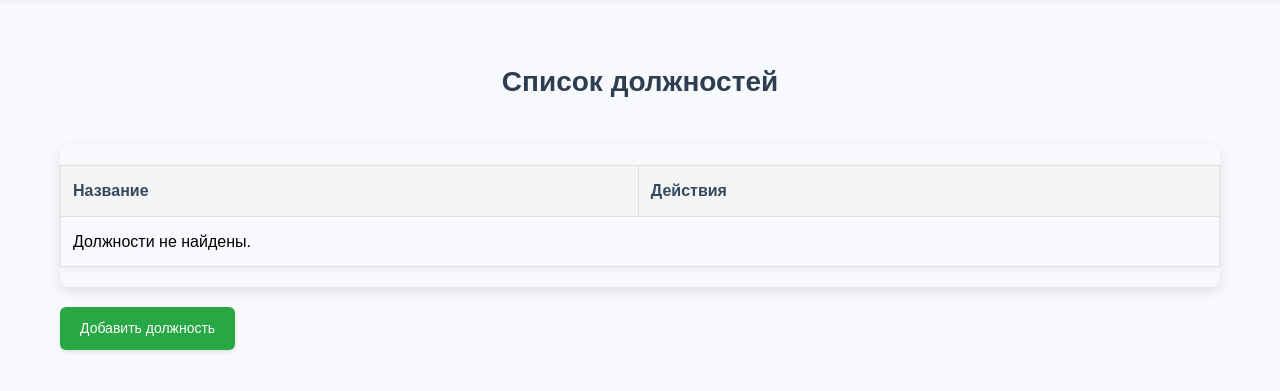
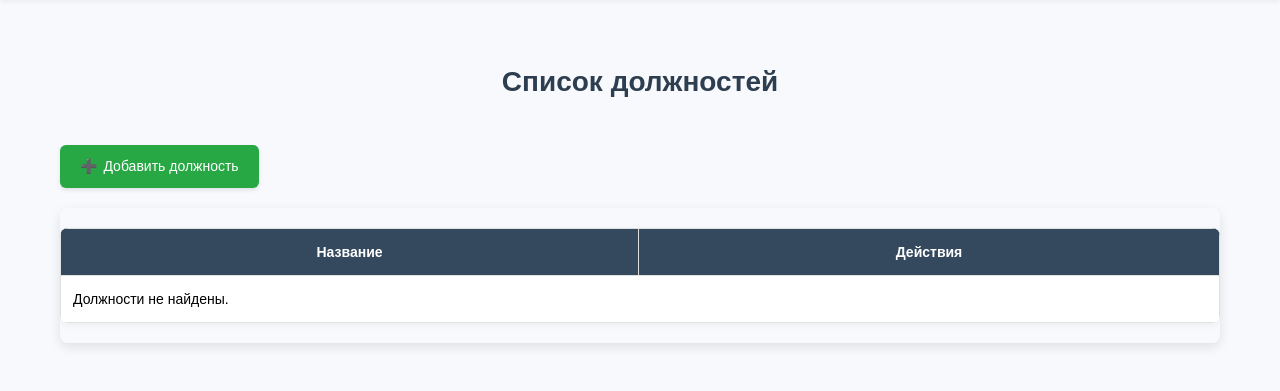
Before and after one commit to evlx87/training_tracker, a Django app: template employees/templates/positions.html in a window 1280 px wide. Shown: the part 73-464 px from the top of the page. Run offline with Django 5.2, Linux system fonts and the light colour scheme; the template is opened without the code that fills it, so the values that code supplies are empty.

Commit message:
скорректирован стиль оформления всех таблиц в шаблонах

```diff
--- a/employees/templates/positions.html
+++ b/employees/templates/positions.html
@@ -2,6 +2,11 @@
 
 {% block content %}
 <h1>Список должностей</h1>
+
+<div class="form-group">
+    <a href="{% url 'employees:position_create' %}" class="button button--success"><span class="icon">➕</span> Добавить должность</a>
+</div>
+
 <div class="table-container">
     <table class="table">
         <thead>
@@ -15,8 +20,8 @@
             <tr>
                 <td>{{ position.name }}</td>
                 <td class="actions">
-                    <a href="{% url 'employees:position_edit' position.pk %}" class="button button--primary">Редактировать</a>
-                    <a href="{% url 'employees:position_delete' position.pk %}" class="button button--danger">Удалить</a>
+                    <a href="{% url 'employees:position_edit' position.pk %}" class="button button--primary"><span class="icon">✎</span> Редактировать</a>
+                    <a href="{% url 'employees:position_delete' position.pk %}" class="button button--danger"><span class="icon">✖</span> Удалить</a>
                 </td>
             </tr>
             {% empty %}
@@ -64,7 +69,4 @@
 </ul>
 {% endif %}
 
-<div class="form-group">
-    <a href="{% url 'employees:position_create' %}" class="button button--success">Добавить должность</a>
-</div>
 {% endblock %}
--- a/static/css/style.css
+++ b/static/css/style.css
@@ -174,6 +174,10 @@ main {
     border-collapse: collapse;
     margin: 20px 0;
     box-shadow: 0 2px 8px rgba(0, 0, 0, 0.05);
+    font-size: 14px;
+    background-color: #fff;
+    border-radius: 8px;
+    overflow: hidden;
 }
 
 .table th,
@@ -184,9 +188,10 @@ main {
 }
 
 .table th {
-    background-color: #f4f4f4;
+    background-color: #34495e;
     font-weight: 600;
-    color: #34495e;
+    color: #fff;
+    text-align: center; /* Центрируем текст в заголовках */
 }
 
 .table tr:nth-child(even) {
@@ -626,6 +631,7 @@ main {
 @media (max-width: 480px) {
     .table th,
     .table td {
+        padding: 6px;
         font-size: 12px;
     }
 
```
Also changed, not shown: employees/templates/departments.html (+7 -5 lines), employees/templates/employee_list.html (+7 -6 lines), employees/templates/trainings.html (+7 -5 lines).
